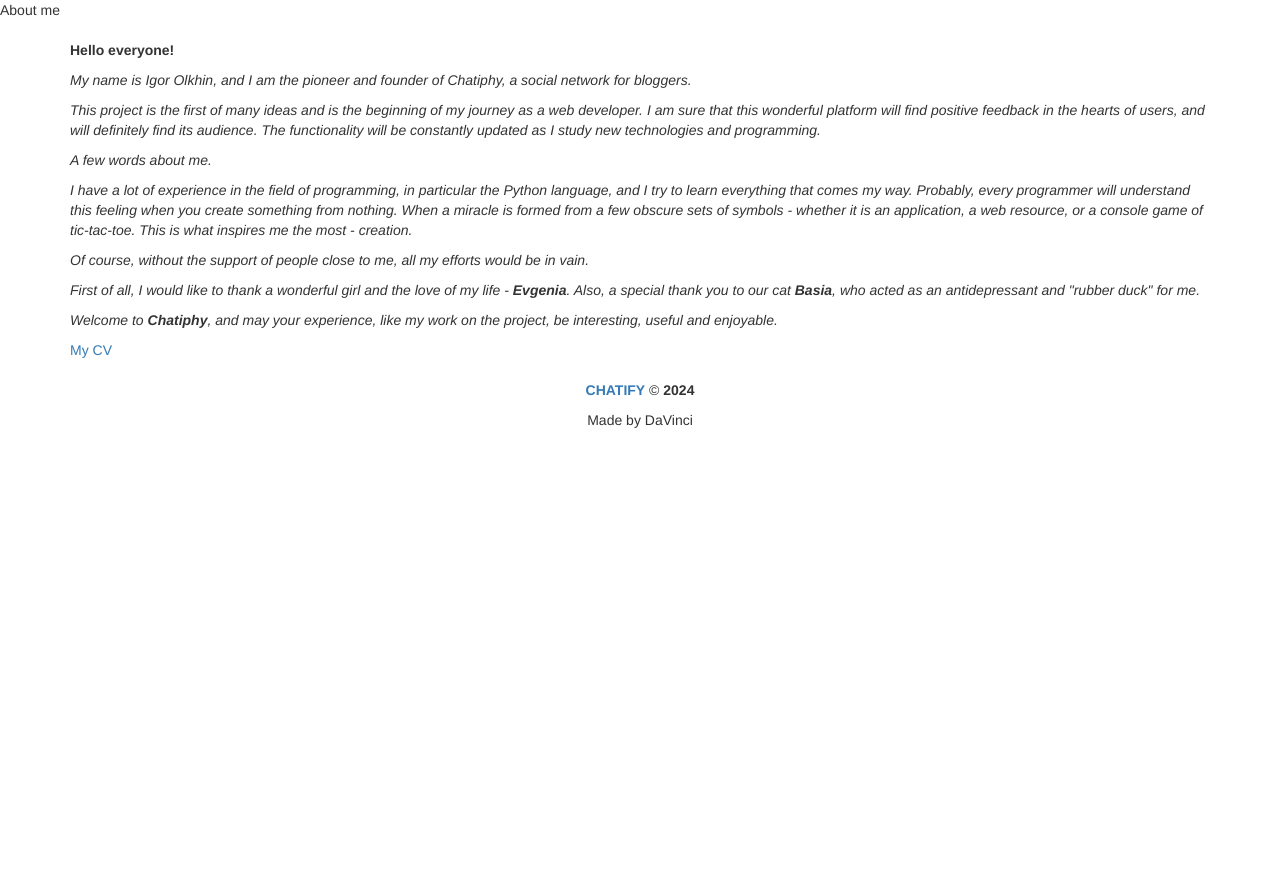
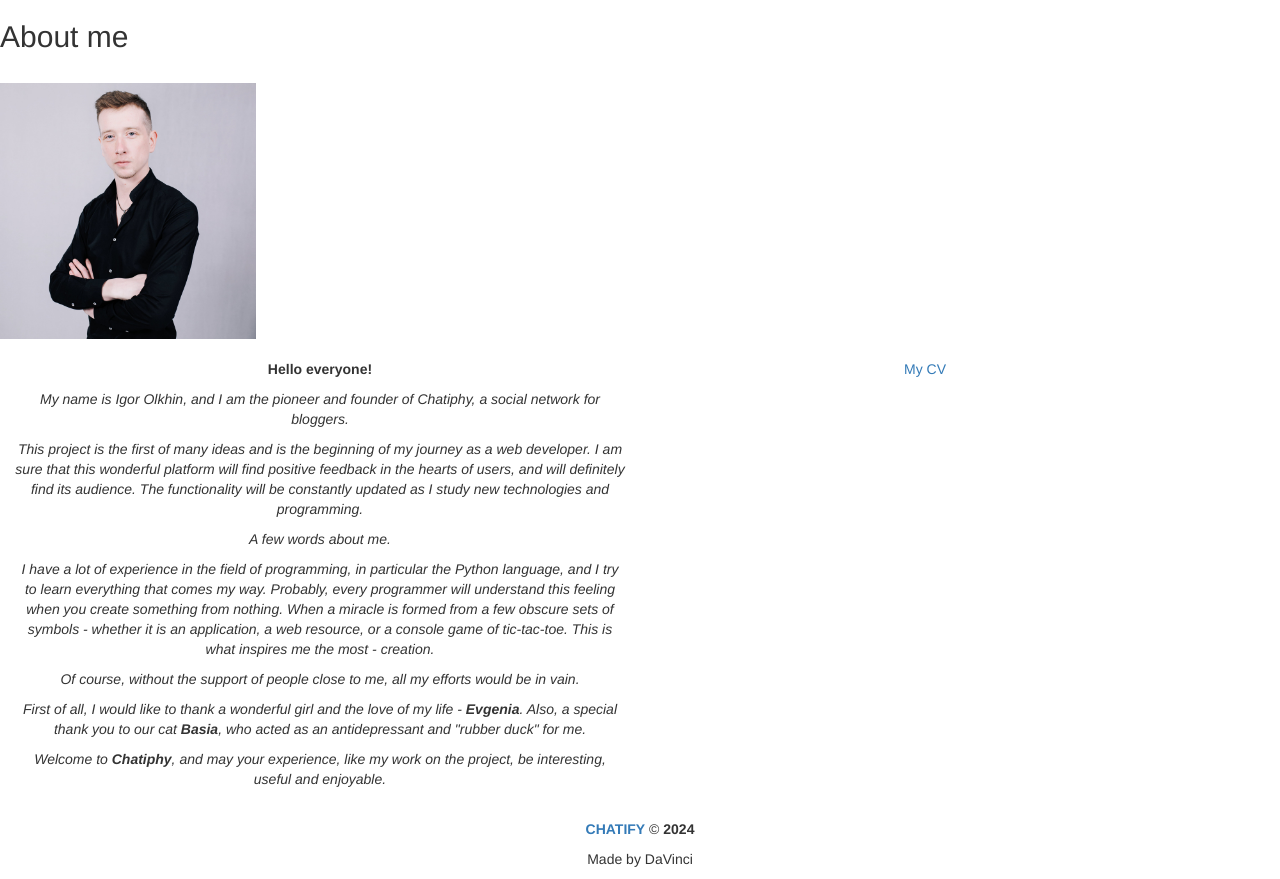
Before and after one commit to DaVinci89/Chatiphy, a Django app: page /about/author/ in a window 1280 px wide. Shown: the part 229-1108 px from the top of the page. Before the commit the page ends 657 px from the top, so only its background shows below. Run offline with Django 5.2, Linux system fonts and the light colour scheme; some libraries are stand-ins or nearby versions.

Commit message:
Adding static pic to author page.

```diff
--- a/Chatiphy/templates/about/author.html
+++ b/Chatiphy/templates/about/author.html
@@ -1,9 +1,14 @@
 {% extends 'base.html' %}
+{% load static %}
 {% block title %}About author{% endblock %}
-{% block header %}About me{% endblock %}
+{% block header %}<h2>About me</h2>{% endblock %}
 {% block content %}
+    <aside>
+        <img width="20%" height="5%" src="{% static 'img/author.jpg' %}" alt="author">
+    </aside>
     <br>
-    <div class="container py-5">
+    <div class="container-fluid py-5 col-md-6 text-center">
+        <article>
         <p><b>Hello everyone!</b></p>
         <i><p>My name is Igor Olkhin, and I am the pioneer and founder of Chatiphy, a social network for bloggers.</p>
         <p> This project is the first of many ideas and is the beginning of my journey as a web developer. I am sure that this wonderful platform will find positive feedback in the hearts of users, and will definitely find its audience. The functionality will be constantly updated as I study new technologies and programming.</p>
@@ -13,8 +18,9 @@
         <p>First of all, I would like to thank a wonderful girl and the love of my life - <b>Evgenia</b>.
         Also, a special thank you to our cat <b>Basia</b>, who acted as an antidepressant and "rubber duck" for me.</p>
             <p>Welcome to <strong>Chatiphy</strong>, and may your experience, like my work on the project, be interesting, useful and enjoyable.</p></i>
+    </article>
     </div>
-    <div class="container my-5 py-5">
-        <a href="https://cvdoc.ai/r/2860L9a4jg">My CV</a>
+    <div class="container my-5 py-5 text-center">
+        <a class="page-link" href="https://cvdoc.ai/r/2860L9a4jg">My CV</a>
     </div>
 {% endblock %}
```
